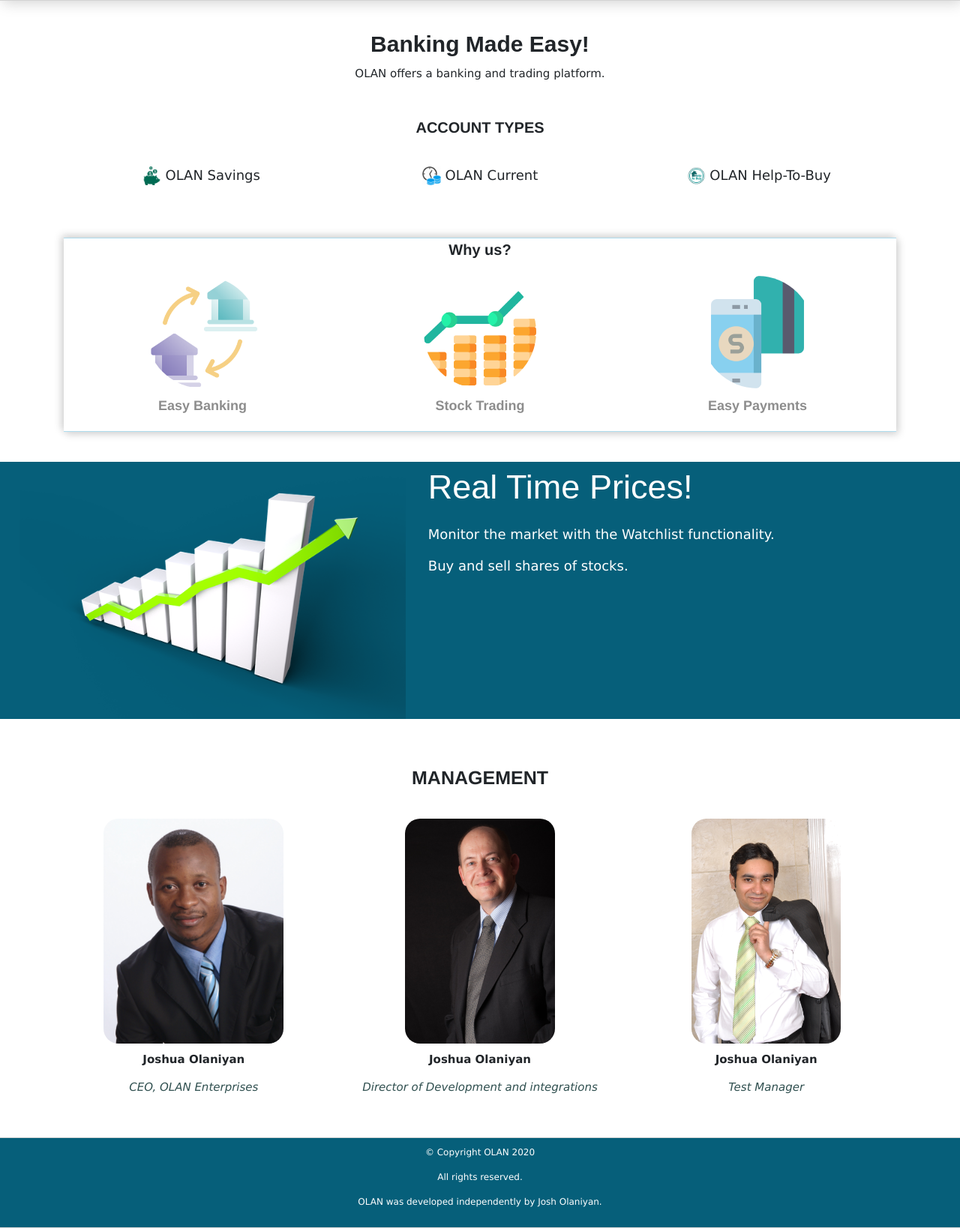
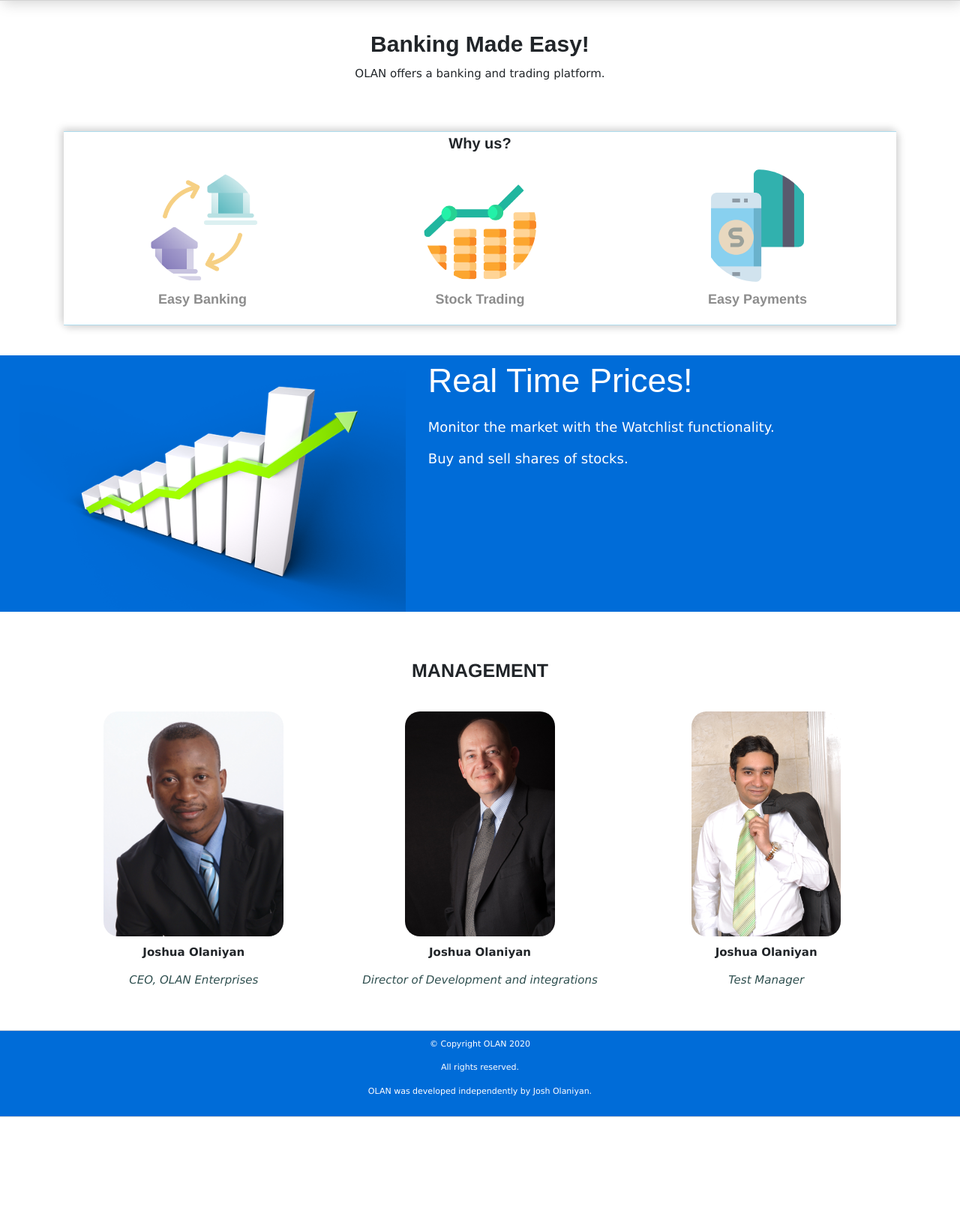
Before and after one commit to josh-olan/olan, a Django app: page / in a window 1280 px wide. Shown: the part 90-1728 px from the top of the page at 75% size. After the commit the page ends 1580 px from the top, so only its background shows below. Run offline with Django 3.2, Linux system fonts and the light colour scheme.

Commit message:
Made slight interface changes

```diff
--- a/bankofjosh/static/bankofjosh/register.js
+++ b/bankofjosh/static/bankofjosh/register.js
@@ -31,10 +31,10 @@ document.addEventListener("DOMContentLoaded", () => {
         let footer = document.querySelector('.footer1');
         let header = document.querySelector('#navigate');
         if (footer != null){
-            footer.style.backgroundColor = "rgb(6, 95, 122)";
+            footer.style.backgroundColor = "rgb(0, 108, 216)";
             footer.style.color = "white";
         }
-        header.style.backgroundColor = "whitesmoke";
+        header.style.backgroundColor = "white";
         document.querySelector('#boj').style.color = "black";
         document.querySelectorAll('#menu li a').forEach(el => {
             el.style.color = "black";
--- a/bankofjosh/static/bankofjosh/styles.css
+++ b/bankofjosh/static/bankofjosh/styles.css
@@ -127,7 +127,7 @@ thead{
     background-image: linear-gradient(to bottom, rgb(53, 218, 62), rgb(44, 141, 49));
 }
 .bs3{
-    background-image: linear-gradient(to bottom, rgb(133, 179, 224), rgb(41, 107, 173));
+    background-image: linear-gradient(to bottom, rgb(19, 117, 214), rgb(0, 108, 216));
 }
 .bs3:hover{
     background-image: linear-gradient(to bottom, rgb(171, 206, 241), rgb(85, 148, 211));
@@ -190,11 +190,6 @@ thead{
     font-size: 30px;
     font-family: sans-serif;
 }
-.acttypes{
-    padding-top: 20px;
-    padding-bottom: 20px;
-    min-width: fit-content;
-}
 .fwsh{
     font-weight: 600;
 }
@@ -227,7 +222,7 @@ thead{
     max-height: 70px;
 }
 .mdz{
-    background-color: rgb(6, 95, 122);
+    background-color: rgb(0, 108, 216);
     margin-top: 40px;
     margin-bottom: 60px;
 }
@@ -295,13 +290,12 @@ body{
     bottom: 0;
 }
 .footer1{
-    font-size: 12px;
+    font-size: 11px;
     padding: 10px;
     position: relative;
-    background-color: rgb(0, 108, 216);
-    /*background-image: linear-gradient(to top, white, whitesmoke);*/
+    background-color: rgb(231, 231, 231);
     width: 100%!important;
-    color: white;
+    color: black;
     border-top: 1px solid lightgray;
     text-align: center;
     margin-top: 25px;
@@ -629,7 +623,7 @@ input[type="password"], input[type="email"]{
 }
 #aw_div button{
     border: none;
-    background-image: linear-gradient(to bottom, rgb(94, 142, 190), rgb(46, 88, 131));
+    background-image: linear-gradient(to bottom, rgb(94, 142, 190), rgb(0, 108, 216));
     color: white;
     padding-left: 15px;
     padding-right: 15px;
@@ -707,7 +701,7 @@ input[type="password"], input[type="email"]{
     #act_par p{
         font-size: 18px;
     }
-    .acttypes, #login_create span, #login_create p{
+    #login_create span, #login_create p{
         font-size: 14px;
     }
     #services p{
--- a/bankofjosh/templates/bankofjosh/index.html
+++ b/bankofjosh/templates/bankofjosh/index.html
@@ -71,26 +71,6 @@
                 <div class="first_right col tac">
                   <h3 id="bme" class="hide">Banking Made Easy!</h3>
                   <p class="hide">OLAN offers a banking and trading platform.</p>
-                </div>
-              </div>
-            </div>
-
-            <div class="container hfc tac mbtpx" id="act_div">
-              <div class="fstpx" id="act_par">
-                <p class="fwsh helv hide">ACCOUNT TYPES</p>
-              </div>
-              <div class="row fsepx">
-                <div class="col acttypes mrf hide">
-                  <img src="{% static 'bankofjosh/savings.png' %}" class="act_icons" alt="savings icon">
-                OLAN Savings
-                </div>
-                <div class="col acttypes mrf hide">
-                  <img src="{% static 'bankofjosh/current.png' %}" alt="current icon" class="act_icons">
-                  OLAN Current
-                </div>
-                <div class="col acttypes hide">
-                  <img src="{% static 'bankofjosh/htb.png' %}" alt="help to buy icon" class="act_icons">
-                  OLAN Help-To-Buy
                 </div>
               </div>
             </div>
```
Also changed, not shown: 2 other files.
